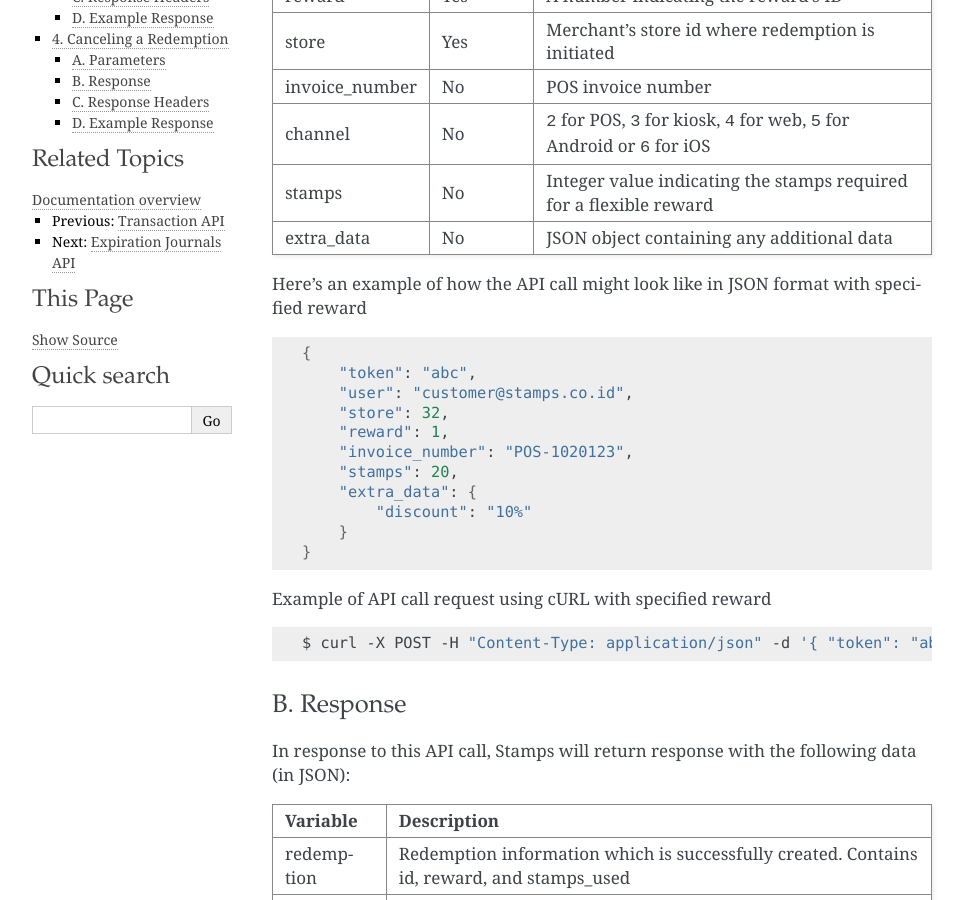
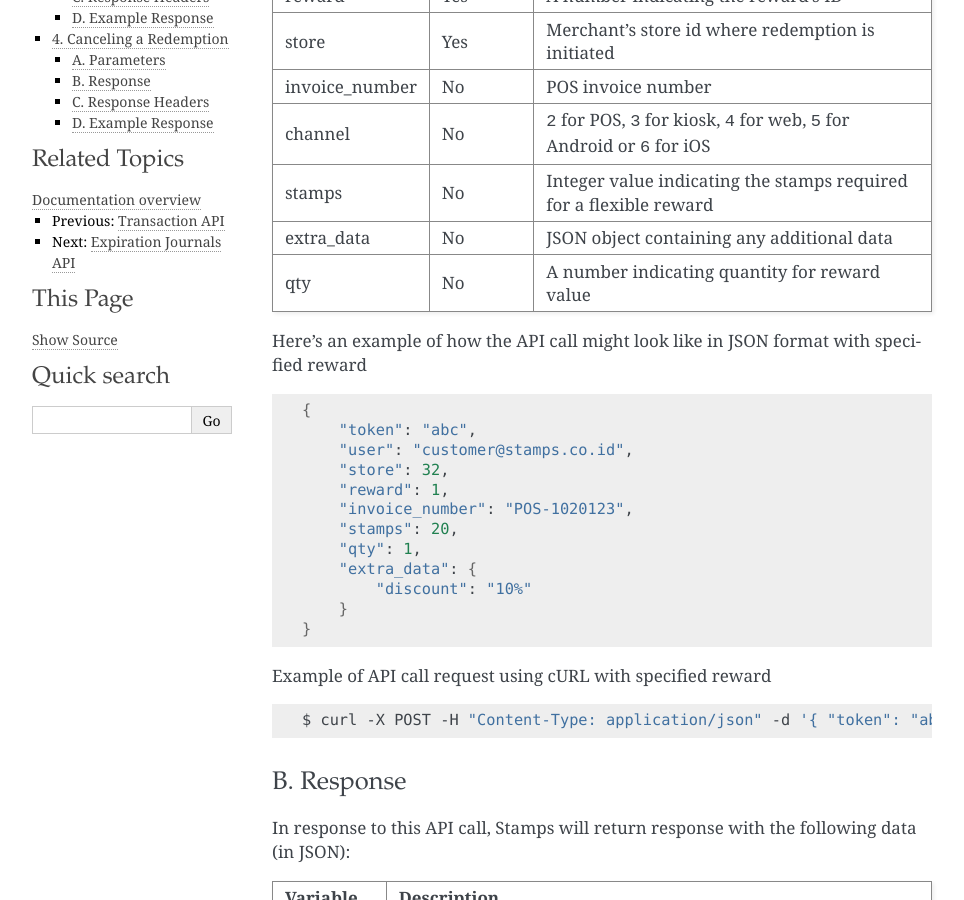
Before and after one commit to ui/stamps-api-docs, a Sphinx documentation site: the page built from source/redemption_api.rst, in a window 1280 px wide and 900 px high, scrolled down 507 px. Shown: the whole window, without its empty margins (148-1112 px from the left). Built offline with Sphinx 7.4.7, drawn with Linux system fonts in a browser that asks for light colours.

Commit message:
add qty in redemption reward

```diff
--- a/source/redemption_api.rst
+++ b/source/redemption_api.rst
@@ -24,6 +24,7 @@ invoice_number  No        POS invoice number
 channel         No        ``2`` for POS, ``3`` for kiosk, ``4`` for web, ``5`` for Android or ``6`` for iOS
 stamps          No        Integer value indicating the stamps required for a flexible reward
 extra_data      No        JSON object containing any additional data
+qty             No        A number indicating quantity for reward value
 =============== ========= =========================
 
 Here's an example of how the API call might look like in JSON format with specified reward
@@ -37,6 +38,7 @@ Here's an example of how the API call might look like in JSON format with specif
         "reward": 1,
         "invoice_number": "POS-1020123",
         "stamps": 20,
+        "qty": 1,
         "extra_data": {
             "discount": "10%"
         }
@@ -46,7 +48,7 @@ Example of API call request using cURL with specified reward
 
 .. code-block :: bash
 
-    $ curl -X POST -H "Content-Type: application/json" -d '{ "token": "abc", "user": "customer@stamps.co.id", "store": 32, "reward": 12, "stamps": 20}' https://stamps.co.id/api/v2/redemptions/redeem-reward
+    $ curl -X POST -H "Content-Type: application/json" -d '{ "token": "abc", "user": "customer@stamps.co.id", "store": 32, "reward": 12, "stamps": 20, "qty": 1}' https://stamps.co.id/api/v2/redemptions/redeem-reward
 
 
 B. Response
```
